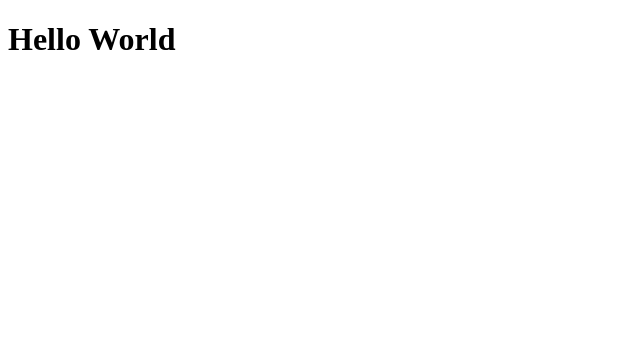
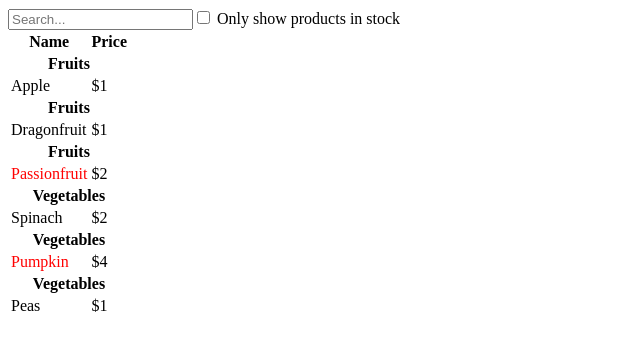
Before and after one commit to codebyveronica/Filterable-Product-Table, a React (Vite) app in the folder filterable-project-table/: page / in a window 1280 px wide. Shown: the top 350 px of the page, without its empty margins (0-640 px from the left). Built offline with nearby package versions, Linux system fonts and the light colour scheme.

Commit message:
add static version to project
I created a version that renders the UI from the data model without any interactivity

```diff
--- a/filterable-project-table/src/App.jsx
+++ b/filterable-project-table/src/App.jsx
@@ -1,5 +1,94 @@
-function App() {
-  return <h1>Hello World</h1>
+function ProductCategoryRow({ category }) {
+  return (
+    <tr>
+      <th colSpan="2">{category}</th>
+    </tr>
+  );
 }
 
-export default App
+function ProductRow({ product }) {
+  const name = product.stocked ? (
+    product.name
+  ) : (
+    <span style={{ color: "red" }}>{product.name}</span>
+  );
+
+  return (
+    <tr>
+      <td>{name}</td>
+      <td>{product.price}</td>
+    </tr>
+  );
+}
+
+function ProductTable( {products }) {
+  const rows = [];
+  let lastCategory;
+
+  products.forEach((product) => {
+    if(product !== lastCategory) {
+      rows.push(
+        <ProductCategoryRow
+        category={product.category}
+        key={product.category} />
+      );
+    }
+    rows.push(
+      <ProductRow
+      product={product}
+      key={product.name} />
+    );
+    lastCategory = product.category;
+  });
+
+  return (
+    <table>
+      <thead>
+        <tr>
+          <th>Name</th>
+          <th>Price</th>
+        </tr>
+      </thead>
+      <tbody>
+        {rows}
+      </tbody>
+    </table>
+  );
+}
+
+function SearchBar() {
+  return (
+    <form>
+      <input type="text" placeholder="Search..." />
+      <label>
+        <input type="checkbox" />
+        {' '}
+        Only show products in stock
+      </label>
+    </form>
+  );
+}
+
+function FilterableProductTable({ products }) {
+  return (
+    <div>
+      <SearchBar />
+      <ProductTable products={products} />
+    </div>
+  )
+}
+
+const PRODUCTS = [
+  { category: "Fruits", price: "$1", stocked: true, name: "Apple" },
+  { category: "Fruits", price: "$1", stocked: true, name: "Dragonfruit" },
+  { category: "Fruits", price: "$2", stocked: false, name: "Passionfruit" },
+  { category: "Vegetables", price: "$2", stocked: true, name: "Spinach" },
+  { category: "Vegetables", price: "$4", stocked: false, name: "Pumpkin" },
+  { category: "Vegetables", price: "$1", stocked: true, name: "Peas" },
+];
+
+function App() {
+  return <FilterableProductTable products={PRODUCTS} />;
+}
+
+export default App;
```
